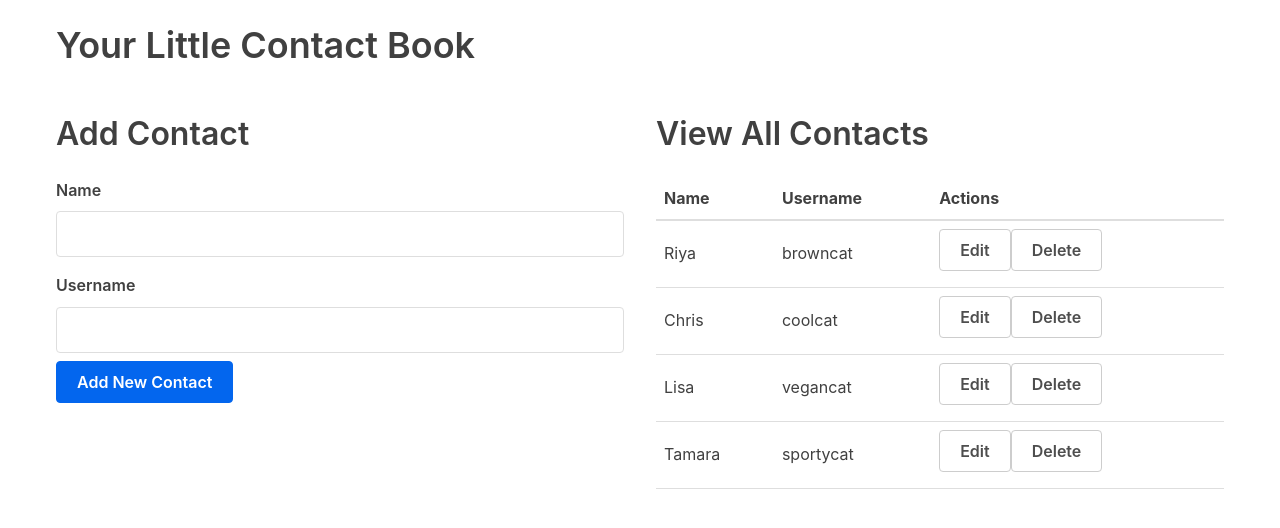
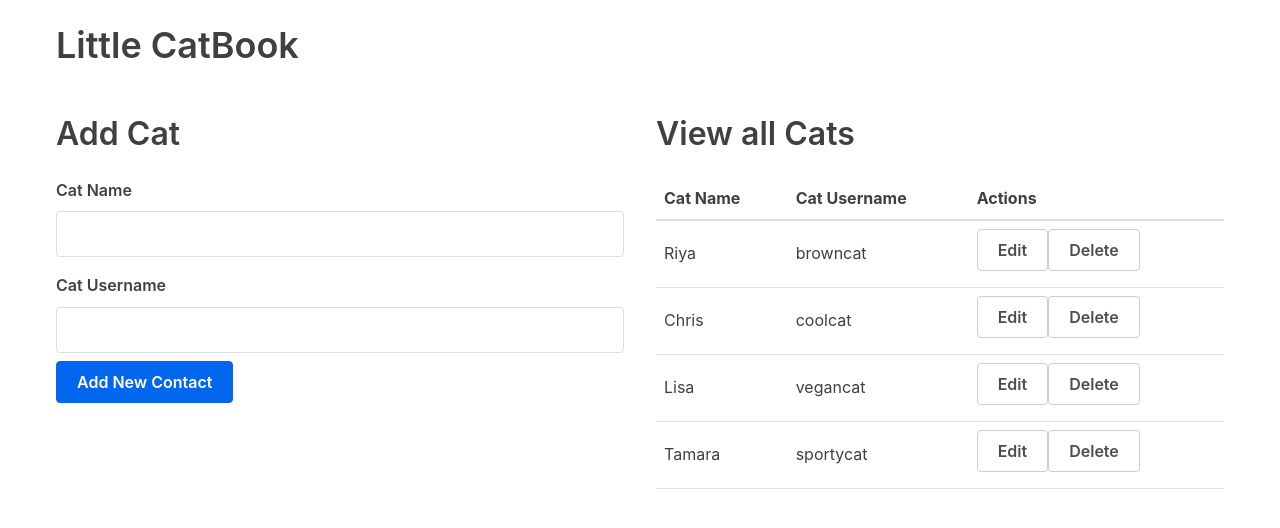
Before and after one commit to riyadattani/react-hooks, a React (Create React App) app: page / in a window 1280 px wide. Shown: the top 528 px of the page. Built offline with nearby package versions, Linux system fonts and the light colour scheme.

Commit message:
edit and update functionality

```diff
--- a/src/App.js
+++ b/src/App.js
@@ -1,6 +1,7 @@
 import React, { useState } from 'react'
 import UserTable from './tables/UserTable'
 import AddUserForm from './forms/AddUserForm'
+import EditUserForm from "./forms/EditUserForm";
 
 const usersData = [
     { id: 1, name: 'Riya', username: 'browncat' },
@@ -11,27 +12,56 @@ const usersData = [
 
 
 const App = () => {
+
+    //add a user
     const [users, setUsers] = useState(usersData)
-
     const addUser = user => {
         user.id = users.length + 1
         setUsers([...users, user])
     }
+
+    //delete a user
     const deleteUser = id => {
         setUsers(users.filter(user => user.id !== id))
+    }
+    // edit a user
+    const[editing, setEditing] = useState(false)
+    const initialFormState = { id:null, name: '', username: ''}
+    const [currentUser, setCurrentUser] = useState(initialFormState)
+    const editRow = user => {
+        setEditing(true)
+        setCurrentUser({id: user.id, name: user.name, username: user.username})
+    }
+    const updateUser = (id, updatedUser) => {
+        setEditing(false)
+        setUsers(users.map(user => (user.id === id? updatedUser : user)))
     }
 
     return (
         <div className="container">
-            <h1>Your Little Contact Book</h1>
+            <h1>Little CatBook</h1>
             <div className="flex-row">
                 <div className="flex-large">
-                    <h2>Add Contact</h2>
-                    <AddUserForm addUser={addUser} />
+                    {editing ? (
+                        <div>
+                            <h2>Edit Cat</h2>
+                            <EditUserForm
+                                editing={editing}
+                                setEditing={setEditing}
+                                currentUser={currentUser}
+                                updateUser={updateUser}
+                            />
+                        </div>
+                    ) : (
+                        <div>
+                            <h2>Add Cat</h2>
+                            <AddUserForm addUser={addUser} />
+                        </div>
+                    )}
                 </div>
                 <div className="flex-large">
-                    <h2>View All Contacts</h2>
-                    <UserTable users={users} deleteUser={deleteUser} />
+                    <h2>View all Cats</h2>
+                    <UserTable users={users} deleteUser={deleteUser} editRow={editRow} />
                 </div>
             </div>
         </div>
--- a/src/forms/AddUserForm.js
+++ b/src/forms/AddUserForm.js
@@ -20,9 +20,9 @@ const AddUserForm = props => {
             setUser(initialFormState)
         }}
         >
-            <label>Name</label>
+            <label>Cat Name</label>
             <input type="text" name="name" value={user.name} onChange={handleInputChange} />
-            <label>Username</label>
+            <label>Cat Username</label>
             <input type="text" name="username" value={user.username} onChange={handleInputChange} />
             <button>Add New Contact</button>
         </form>
--- /dev/null
+++ b/src/forms/EditUserForm.js
@@ -0,0 +1,31 @@
+import React, { useState } from 'react'
+
+const EditUserForm = ({currentUser, updateUser, setEditing}) => {
+    const [user, setUser] = useState(currentUser)
+
+    const handleInputChange = event => {
+        const { name, value } = event.target
+        setUser({...user, [name]: value })
+    }
+
+    return (
+        <form
+            onSubmit={event => {
+                event.preventDefault()
+
+                updateUser(user.id, user)
+            }}
+        >
+            <label>Cat Name</label>
+            <input type="text" name="name" value={user.name} onChange={handleInputChange} />
+            <label>Cat Username</label>
+            <input type="text" name="username" value={user.username} onChange={handleInputChange} />
+            <button>Update Cat</button>
+            <button onClick={() => setEditing(false)} className="button muted-button">
+                Cancel
+            </button>
+        </form>
+    )
+}
+
+export default EditUserForm
--- a/src/tables/UserTable.js
+++ b/src/tables/UserTable.js
@@ -1,11 +1,11 @@
 import React from 'react'
 
-const UserTable = ({ users, deleteUser }) => (
+const UserTable = ({ users, deleteUser, editRow }) => (
     <table>
         <thead>
         <tr>
-            <th>Name</th>
-            <th>Username</th>
+            <th>Cat Name</th>
+            <th>Cat Username</th>
             <th>Actions</th>
         </tr>
         </thead>
@@ -16,7 +16,7 @@ const UserTable = ({ users, deleteUser }) => (
                     <td>{user.name}</td>
                     <td>{user.username}</td>
                     <td>
-                        <button className="button muted-button">Edit</button>
+                        <button onClick={() => editRow(user)} className="button muted-button">Edit</button>
                         <button onClick={() => deleteUser(user.id)} className="button muted-button">Delete</button>
                     </td>
                 </tr>
```
Also changed, not shown: 1 other file (tests, documents, lock files or other folders).
